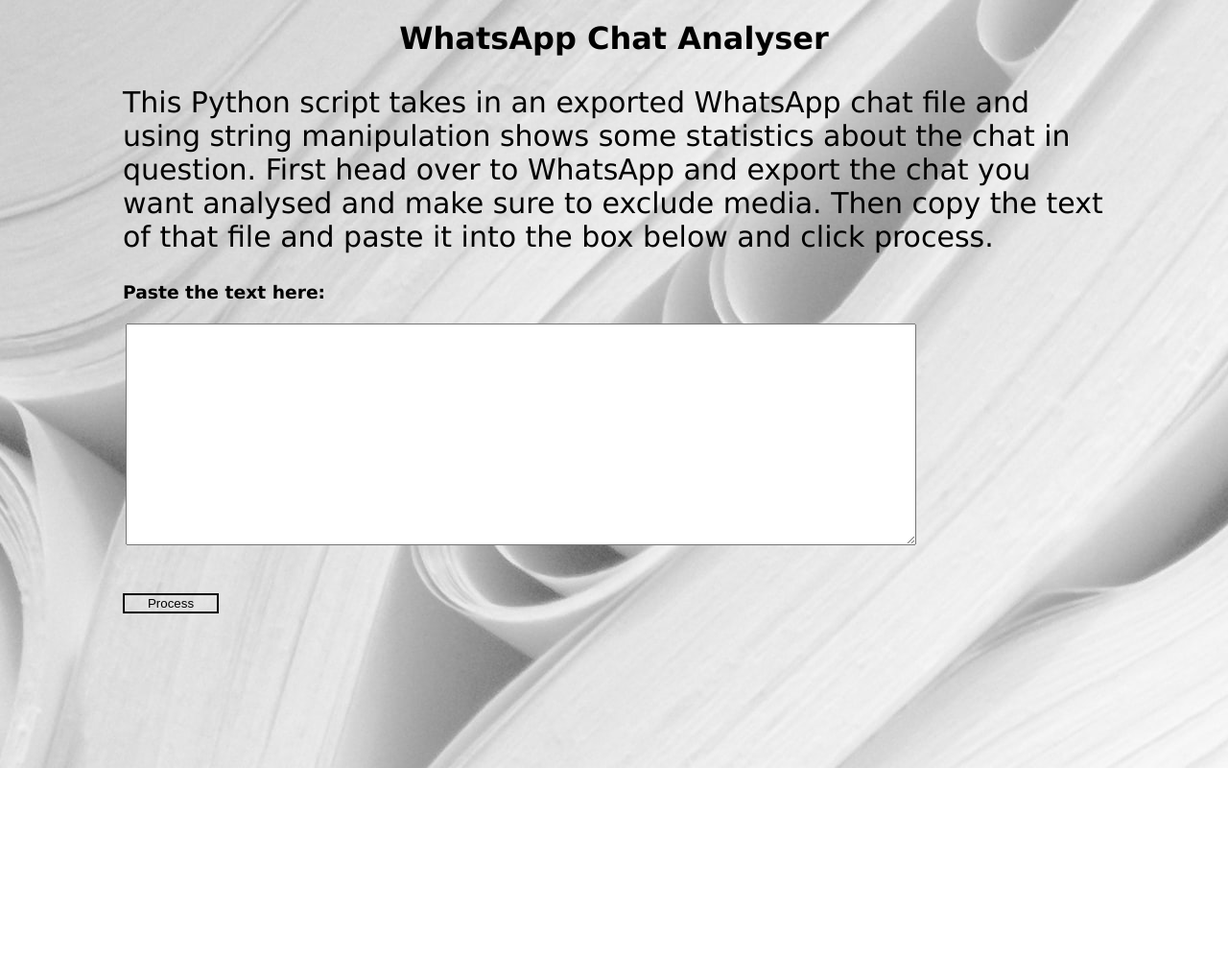
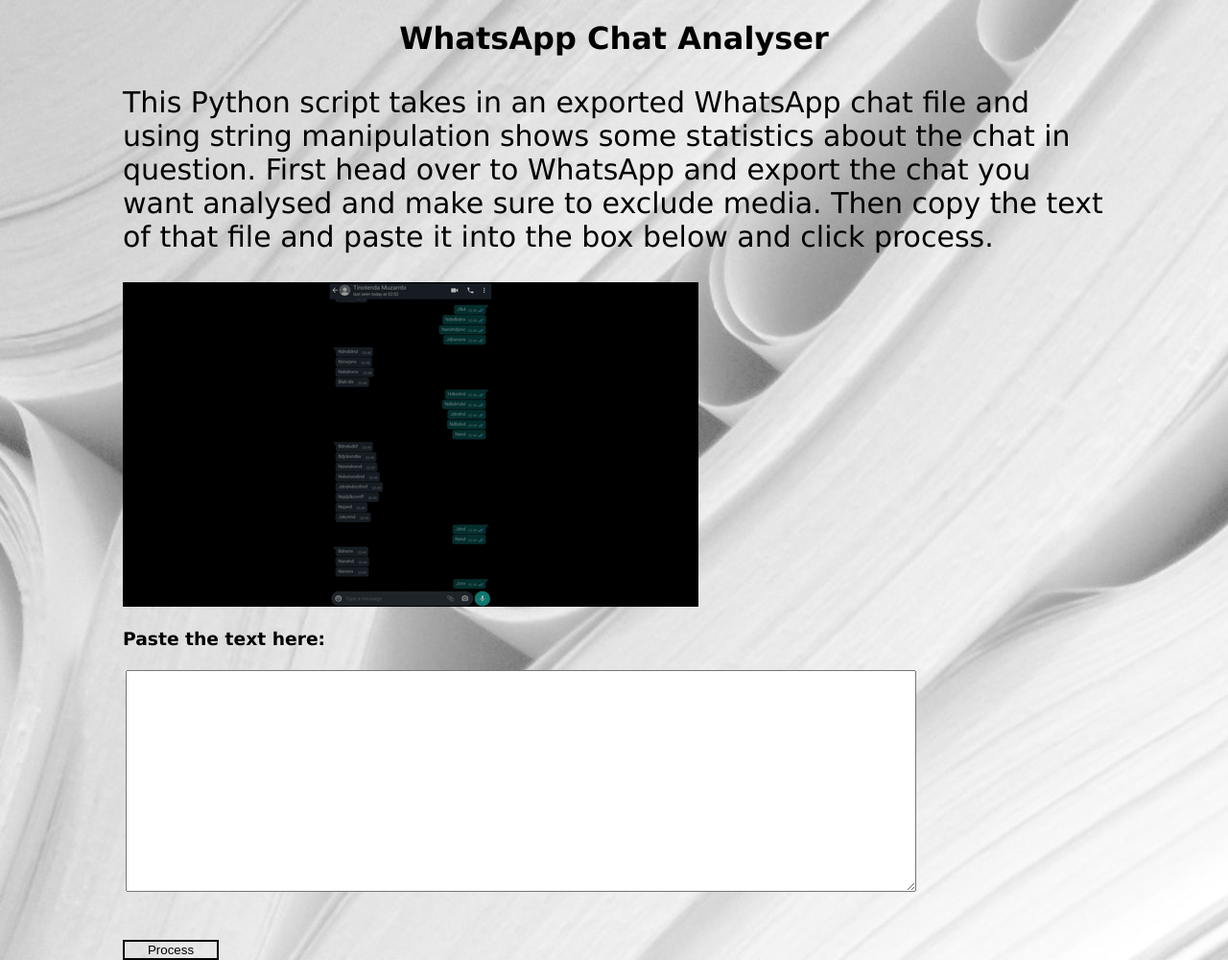
Before and after one commit to TinoMuzambi/WhatsAppAnalyser, a Flask app: page / in a window 1280 px wide. Shown: the top 1000 px of the page at 96% size. Before the commit the page ends 800 px from the top, so only its background shows below. Run offline with Flask 2, Linux system fonts and the light colour scheme.

Commit message:
Adds demo gif.

```diff
--- a/templates/index.html
+++ b/templates/index.html
@@ -11,6 +11,7 @@
     <p>This Python script takes in an exported WhatsApp chat file and using string manipulation shows some statistics
         about the chat in question. First head over to WhatsApp and export the chat you want analysed and make sure to
         exclude media. Then copy the text of that file and paste it into the box below and click process.</p>
+    <img class="demo" src="../static/Demo.gif" alt="Upload Demo">
     <div class="contents-center">
         <h3>Paste the text here:</h3>
         <form class="form-container" method=post action="">
```
Also changed, not shown: static/Demo.gif (added).
